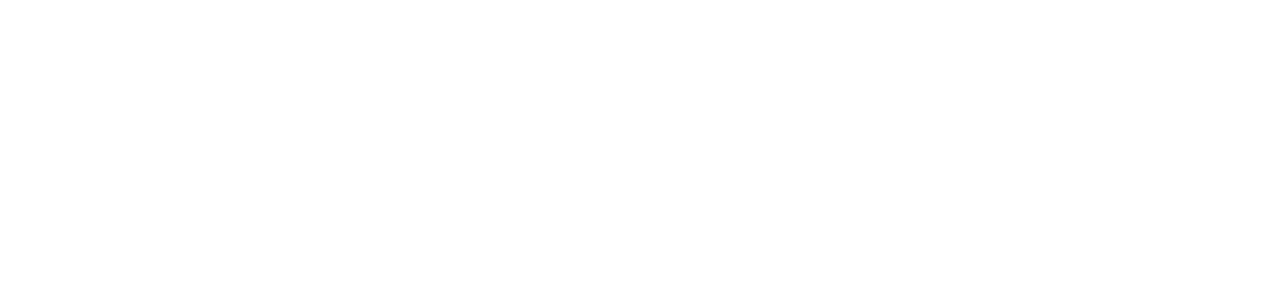
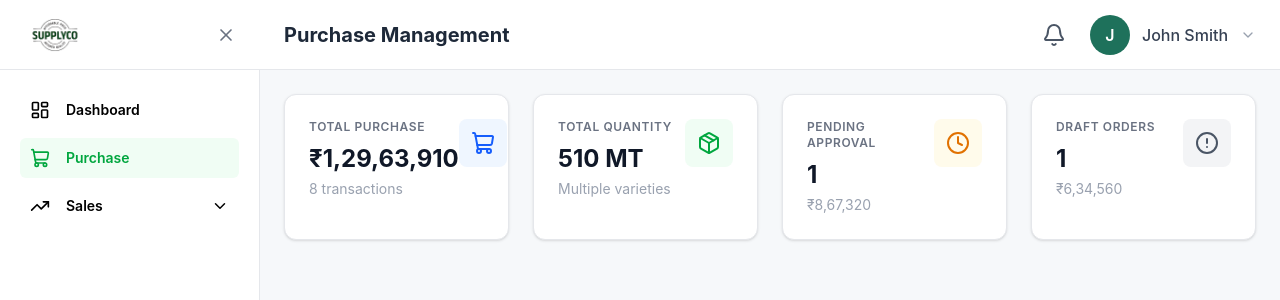
Before and after one commit to PavitraDeepak/NDZ-MillersSupplyCo., a React (Vite) app: page /purchase in a window 1280 px wide. Before the commit this address had no page. Shown: the top 300 px of the page. Built offline with nearby package versions, Linux system fonts and the light colour scheme.

Commit message:
feat: enhance routing and layout with new Purchase page and update TransactionsTable component

```diff
--- a/package.json
+++ b/package.json
@@ -4,7 +4,7 @@
   "version": "0.0.0",
   "type": "module",
   "scripts": {
-    "dev": "vite",
+    "dev": "vite --open",
     "build": "vite build",
     "lint": "eslint .",
     "preview": "vite preview"
--- a/src/App.jsx
+++ b/src/App.jsx
@@ -1,20 +1,18 @@
-import { BrowserRouter as Router, Routes, Route } from 'react-router-dom';
-import Layout from './components/Layout'; // The "Wrapper"
+import { Routes, Route } from 'react-router-dom';
+import Layout from './components/Layout';
 import Login from './pages/Login';
-import Dashboard from './pages/Dashboard'; // The "Content"
+import Dashboard from './pages/Dashboard';
+import Purchase from './pages/Purchase';
 
 function App() {
   return (
-    <Router>
     <Routes>
       <Route path="/" element={<Login />} />
-
-        {/* Layout wraps all protected dashboard pages */}
       <Route element={<Layout />}>
         <Route path="/dashboard" element={<Dashboard />} />
+        <Route path="/purchase" element={<Purchase />} />
       </Route>
     </Routes>
-    </Router>
   );
 }
 
--- a/src/components/Layout.jsx
+++ b/src/components/Layout.jsx
@@ -1,6 +1,6 @@
 import { useState } from 'react';
 import { Outlet } from 'react-router-dom';
-import { X } from 'lucide-react'; // Import the X icon
+import { X } from 'lucide-react';
 import Sidebar from './Sidebar';
 import Navbar from './Navbar';
 import logo from "../assets/logo.png";
@@ -10,17 +10,13 @@
 
   return (
     <div className="h-screen bg-[#f6f8fa] flex flex-col">
-      {/* Top Header */}
       <div className="flex h-[70px] border-b border-gray-200 bg-white shrink-0">
 
-        {/* Brand Area */}
         <div
           onClick={() => !isSidebarOpen && setIsSidebarOpen(true)}
-          className={`w-[260px] flex items-center justify-between px-5 shrink-0 transition-colors ${!isSidebarOpen ? 'cursor-pointer hover:bg-gray-50' : ''}`}
-        >
+          className={`w-[260px] flex items-center justify-between px-5 shrink-0 transition-colors ${!isSidebarOpen ? 'cursor-pointer hover:bg-gray-50' : ''}`}>
           <img src={logo} alt="Supplyco" className="h-[70px] w-auto object-contain" />
 
-          {/* Close Icon Trigger */}
           {isSidebarOpen && (
             <button
               onClick={(e) => {
@@ -34,13 +30,11 @@
           )}
         </div>
 
-        {/* Navbar */}
-        <div className="flex-1">
+          <div className="flex-1">
           <Navbar />
         </div>
       </div>
 
-      {/* Main Content Area */}
       <div className="flex flex-1 overflow-hidden">
         {isSidebarOpen && <Sidebar />}
 
--- a/src/components/Navbar.jsx
+++ b/src/components/Navbar.jsx
@@ -1,34 +1,30 @@
-import { Bell, ChevronDown } from "lucide-react"; // Import icons from library
+import { Bell, ChevronDown } from "lucide-react";
+import { useLocation } from 'react-router-dom';
 
 function Navbar() {
+  const location = useLocation();
+
+  const getPageTitle = (path) => {
+    if (path.startsWith('/dashboard')) return 'Dashboard';
+    if (path.startsWith('/purchase')) return 'Purchase Management';
+    return 'Dashboard';
+  };
+
   return (
     <div className="h-[70px] bg-white border-b border-gray-200 flex items-center justify-between px-6">
+      <h1 className="text-xl font-bold text-gray-800">{getPageTitle(location.pathname)}</h1>
 
-      <div className="flex items-center">
-        <h2 className="text-[22px] font-bold text-gray-800">Dashboard</h2>
-      </div>
-
-      <div className="flex-1 max-w-[700px] mx-8">
-        <input
-          type="text"
-          placeholder="Search here.."
-          className="w-full h-[45px] bg-[#f8f9fa] border border-gray-200 rounded-md px-4 text-sm outline-none focus:border-[#1e715b] transition-all"
-        />
-      </div>
+      {location.pathname === '/dashboard' && (
+        <div className="flex-1 max-w-[700px] mx-8">
+          <input type="text" placeholder="Search here.." className="w-full h-[45px] bg-[#f8f9fa] border border-gray-200 rounded-md px-4 text-sm outline-none focus:border-[#1e715b]" />
+        </div>
+      )}
 
       <div className="flex items-center gap-6">
-        {/* Bell Icon */}
-        <div className="relative cursor-pointer text-gray-600 hover:text-[#1e715b]">
-          <Bell size={24} strokeWidth={2} />
-        </div>
-
-        {/* Profile */}
+        <Bell size={24} className="text-gray-600 cursor-pointer" />
         <div className="flex items-center gap-3 cursor-pointer">
-          <div className="h-10 w-10 rounded-full bg-[#1e715b] text-white flex items-center justify-center font-semibold">
-            J
-          </div>
+          <div className="h-10 w-10 rounded-full bg-[#1e715b] text-white flex items-center justify-center font-semibold">J</div>
           <span className="text-gray-700 font-medium">John Smith</span>
-          {/* Chevron Icon */}
           <ChevronDown size={16} className="text-gray-400" />
         </div>
       </div>
--- a/src/components/Sidebar.jsx
+++ b/src/components/Sidebar.jsx
@@ -1,52 +1,60 @@
 import { useState } from "react";
+import { NavLink } from "react-router-dom";
 import {
   LayoutDashboard,
   ShoppingCart,
   TrendingUp,
   ChevronDown,
   ChevronUp,
-  Circle // Added for sub-menu items
+  Circle
 } from "lucide-react";
 
 function Sidebar() {
   const [isSalesOpen, setIsSalesOpen] = useState(false);
 
+  const getLinkClass = ({ isActive }) =>
+    `flex items-center gap-4 p-2.5 rounded-md transition-colors font-semibold text-sm ${
+      isActive
+        ? "bg-green-50 text-green-600"
+        : "text-black hover:bg-gray-50 hover:text-green-600"
+    }`;
+
   return (
     <div className="w-[260px] bg-white border-r border-gray-200 h-full">
-      <div className="p-5 space-y-4">
+      <div className="p-5 space-y-2">
 
-        <div className="flex items-center gap-4 text-[#1e715b] font-medium cursor-pointer p-2 rounded-md hover:bg-[#edf7f4]">
-          <LayoutDashboard size={22} />
+        <NavLink to="/dashboard" className={getLinkClass}>
+          <LayoutDashboard size={20} />
           <span>Dashboard</span>
-        </div>
+        </NavLink>
 
-        <div className="flex items-center gap-4 text-gray-600 hover:text-[#1e715b] cursor-pointer p-2 rounded-md hover:bg-gray-50">
-          <ShoppingCart size={22} />
+        <NavLink to="/purchase" className={getLinkClass}>
+          <ShoppingCart size={20} />
           <span>Purchase</span>
-        </div>
+        </NavLink>
 
         <div>
           <div
             onClick={() => setIsSalesOpen(!isSalesOpen)}
-            className="flex items-center justify-between text-gray-600 hover:text-[#1e715b] cursor-pointer p-2 rounded-md hover:bg-gray-50 transition-colors"
+            className="flex items-center justify-between text-black hover:text-green-600 cursor-pointer p-2.5 rounded-md hover:bg-gray-50 transition-colors font-semibold text-sm"
           >
             <div className="flex items-center gap-4">
-              <TrendingUp size={22} />
+              <TrendingUp size={20} />
               <span>Sales</span>
             </div>
-            {isSalesOpen ? <ChevronUp size={20} /> : <ChevronDown size={20} />}
+            {isSalesOpen ? <ChevronUp size={18} /> : <ChevronDown size={18} />}
           </div>
 
           {isSalesOpen && (
-            <div className="ml-10 mt-2 space-y-2 text-gray-500 text-sm animate-in fade-in slide-in-from-top-1 duration-200">
-              <div className="flex items-center gap-3 cursor-pointer p-2 rounded-md hover:text-[#1e715b] hover:bg-gray-50">
-                <Circle size={10} strokeWidth={3} />
+            <div className="ml-8 mt-1 space-y-1">
+              <NavLink to="/sales/in" className={getLinkClass}>
+                <Circle size={8} strokeWidth={4} />
                 <span>Sales In</span>
-              </div>
-              <div className="flex items-center gap-3 cursor-pointer p-2 rounded-md hover:text-[#1e715b] hover:bg-gray-50">
-                <Circle size={10} strokeWidth={3} />
+              </NavLink>
+              <NavLink to="/sales/out" className={getLinkClass}>
+                <Circle size={8} strokeWidth={4} />
                 <span>Sales Out</span>
-              </div>
+              </NavLink>
             </div>
           )}
         </div>
--- a/src/pages/Dashboard.jsx
+++ b/src/pages/Dashboard.jsx
@@ -1,45 +1,48 @@
-import {ShoppingCart, TrendingUp, Users, DollarSign, Package, AlertTriangle} from "lucide-react";
-import {KpiCard} from "../components/KpiCard";
-import {PurchaseChart} from "../components/charts/PurchaseChart";
-import {SalesChart} from "../components/charts/salesChart";
-import {TransactionsTable} from "../components/TransactionsTable";
+import { ShoppingCart, TrendingUp, Users, DollarSign, Package, AlertTriangle } from "lucide-react";
+
+import { KpiCard } from "../components/KpiCard";
+import { PurchaseChart } from "../components/charts/PurchaseChart";
+import { SalesChart } from "../components/charts/salesChart";
+import { TransactionsTable } from "../components/TransactionsTable";
+
 const kpiData = [
-  {title:"Today Purchase", amount:"₹2,45,680", sub:"15 transactions",icon:ShoppingCart, trend:"+12.5%", isPositive:true, color:"text-blue-600", bg:"bg-blue-50" },
-  {title:"Sales Today", amount:"₹3,89,450", sub:"22 invoices",icon:TrendingUp, trend:"+8.2%", isPositive:true, color:"text-green-600", bg:"bg-green-50" },
-  {title:"Current Stock", amount:"2,458 MT", sub:"Multiple varieties", icon:Package,trend:"-3.1%", isPositive:false, color:"text-purple-600",bg:"bg-purple-50" },
-  {title:"Pending Payments",amount:"₹5,67,890",sub:"18 suppliers", icon:AlertTriangle, trend:"+5.8%", isPositive:true, color:"text-orange-600", bg:"bg-orange-50" },
-  {title:"Outstanding Receivables", amount:"₹8,95,320", sub:"34 customers", icon:DollarSign, trend:"-2.4%", isPositive:false, color:"text-yellow-600",bg:"bg-yellow-50" },
-  {title:"Dispatch Pending", amount:"145 MT", sub:"8 orders", icon:Users, trend:"+15.3%",isPositive:true, color:"text-red-600", bg:"bg-red-50" },
+  {title:"Today Purchase", amount:"₹2,45,680", sub:"15 transactions", icon:ShoppingCart, trend:"+12.5%", isPositive:true, color:"text-blue-600", bg:"bg-blue-50" },
+  {title:"Sales Today", amount:"₹3,89,450", sub:"22 invoices", icon:TrendingUp, trend:"+8.2%", isPositive:true, color:"text-green-600", bg:"bg-green-50" },
+  {title:"Current Stock", amount:"2,458 MT", sub:"Multiple varieties", icon:Package, trend:"-3.1%", isPositive:false, color:"text-purple-600", bg:"bg-purple-50" },
+  {title:"Pending Payments", amount:"₹5,67,890", sub:"18 suppliers", icon:AlertTriangle, trend:"+5.8%", isPositive:true, color:"text-orange-600", bg:"bg-orange-50" },
+  {title:"Outstanding Receivables", amount:"₹8,95,320", sub:"34 customers", icon:DollarSign, trend:"-2.4%", isPositive:false, color:"text-yellow-600", bg:"bg-yellow-50" },
+  {title:"Dispatch Pending", amount:"145 MT", sub:"8 orders", icon:Users, trend:"+15.3%", isPositive:true, color:"text-red-600", bg:"bg-red-50" },
 ];
 
+const purchaseData = [{ name: 'Jan', amount: 190000 }, { name: 'Feb', amount: 230000 }, { name: 'Mar', amount: 130000 }];
+const salesData = [{ name: 'Jan', amount: 280000 }, { name: 'Feb', amount: 320000 }, { name: 'Mar', amount: 290000 }];
 
-const purchaseData = [
-  { name: 'Jan', amount: 190000 },
-  { name: 'Feb', amount: 230000 },
-  { name: 'Mar', amount: 130000 },
-];
-
-const salesData = [
-  { name: 'Jan', amount: 280000 },
-  { name: 'Feb', amount: 320000 },
-  { name: 'Mar', amount: 290000 },
+const transactionData = [
+  {code:'PUR-2024-001', name:'Hard Red Spring', type:'Purchase', unit:'10', branch:'Kochi Branch', billQty:'150', amount:'45680', date:'2026-05-07', status:'Completed'},
+  {code:'PUR-2024-001', name:'Hard Red Spring', type:'Sales', unit:'10', branch:'Kochi Branch', billQty:'150', amount:'45680', date:'2026-05-07', status:'Completed'},
+  {code:'PUR-2024-001', name:'Hard Red Spring', type:'Sales', unit:'10', branch:'Kochi Branch', billQty:'150', amount:'45680', date:'2026-05-07', status:'Completed'},
+  {code:'PUR-2024-001', name:'Hard Red Spring', type:'Purchase', unit:'10', branch:'Kochi Branch', billQty:'150', amount:'45680', date:'2026-05-07', status:'Completed'},
+  {code:'PUR-2024-001', name:'Hard Red Spring', type:'Purchase', unit:'10', branch:'Kochi Branch', billQty:'150', amount:'45680', date:'2026-05-07', status:'Pending'},
+  {code:'PUR-2024-001', name:'Hard Red Spring', type:'Sales', unit:'10', branch:'Kochi Branch', billQty:'150', amount:'45680', date:'2026-05-07', status:'Completed'}
 ];
 
 function Dashboard() {
   return (
-    <div className=" bg-[#f6f8fa] min-h-screen">
+    <div className="bg-[#f6f8fa] min-h-screen p-6">
       <div className="grid grid-cols-1 md:grid-cols-2 lg:grid-cols-3 gap-6">
         {kpiData.map((item, index) => (
           <KpiCard key={index} {...item} />
         ))}
       </div>
-      <div className="grid grid-cols-1 lg:grid-cols-2 gap-6 mt-6 ">
+
+      <div className="grid grid-cols-1 lg:grid-cols-2 gap-6 mt-6">
         <PurchaseChart data={purchaseData} />
         <SalesChart data={salesData} />
       </div>
+
       <div className="mt-6">
-      <TransactionsTable ></TransactionsTable>
-    </div>
+        <TransactionsTable data={transactionData} />
+      </div>
     </div>
   );
 }
--- a/src/pages/Purchase.jsx
+++ b/src/pages/Purchase.jsx
@@ -0,0 +1,51 @@
+import { ShoppingCart, Package, Clock, AlertCircle } from 'lucide-react';
+
+const SummaryCard = ({ title, value, sub, icon: Icon, colorClass }) => (
+  <div className="bg-white p-6 rounded-xl border border-gray-200 shadow-sm flex justify-between items-start">
+    <div>
+      <p className="text-gray-500 text-xs uppercase font-semibold tracking-wider">{title}</p>
+      <h3 className="text-2xl font-bold text-gray-900 mt-2">{value}</h3>
+      <p className="text-gray-400 text-sm mt-1">{sub}</p>
+    </div>
+    <div className={`p-3 rounded-lg ${colorClass}`}>
+      <Icon size={24} />
+    </div>
+  </div>
+);
+
+function Purchase() {
+  return (
+    <div className="grid grid-cols-1 md:grid-cols-2 lg:grid-cols-4 gap-6 mb-8">
+      <SummaryCard
+        title="Total Purchase"
+        value="₹1,29,63,910"
+        sub="8 transactions"
+        icon={ShoppingCart}
+        colorClass="bg-blue-50 text-blue-600"
+      />
+      <SummaryCard
+        title="Total Quantity"
+        value="510 MT"
+        sub="Multiple varieties"
+        icon={Package}
+        colorClass="bg-green-50 text-green-600"
+      />
+      <SummaryCard
+        title="Pending Approval"
+        value="1"
+        sub="₹8,67,320"
+        icon={Clock}
+        colorClass="bg-amber-50 text-amber-600"
+      />
+      <SummaryCard
+        title="Draft Orders"
+        value="1"
+        sub="₹6,34,560"
+        icon={AlertCircle}
+        colorClass="bg-gray-100 text-gray-600"
+      />
+    </div>
+  );
+}
+
+export default Purchase;
```
Also changed, not shown: src/components/TransactionsTable.jsx (+8 -30 lines), src/main.jsx (+7 -8 lines). Lines whose indentation alone changed are shown as unchanged.
